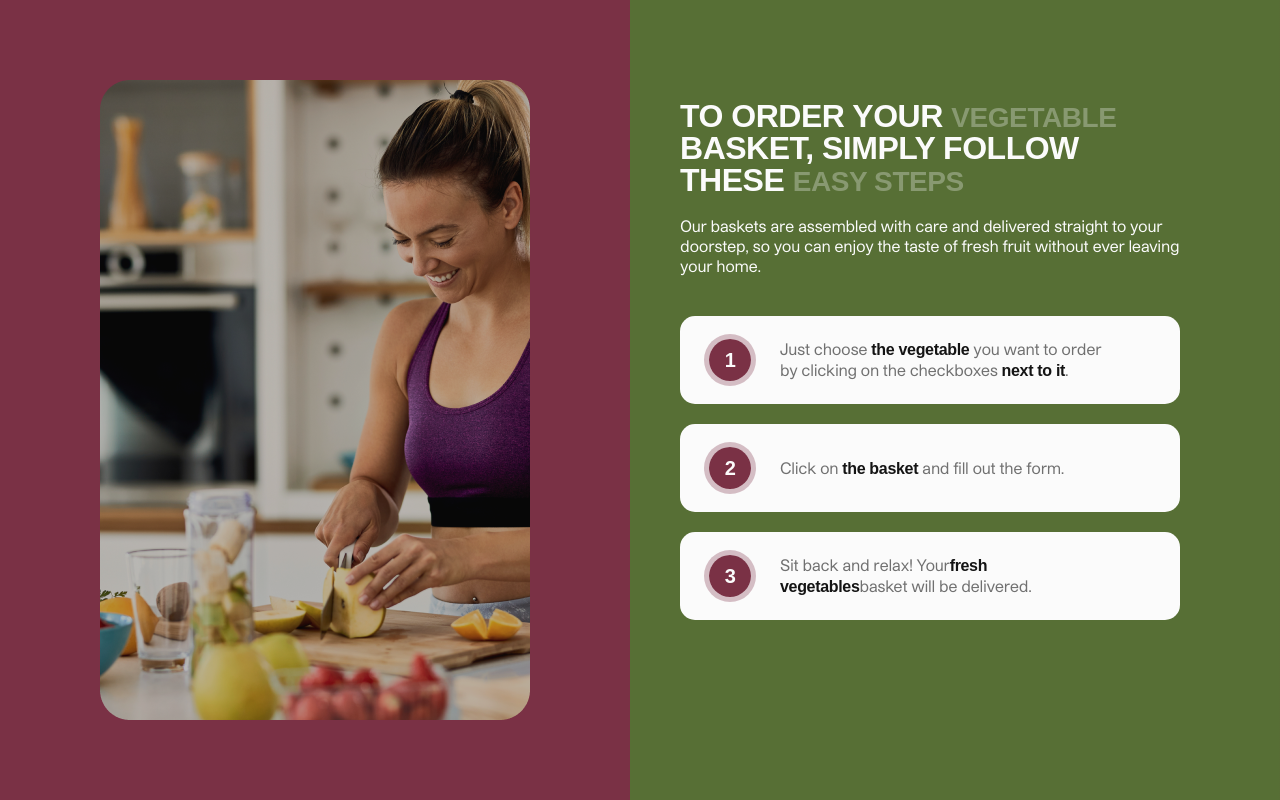
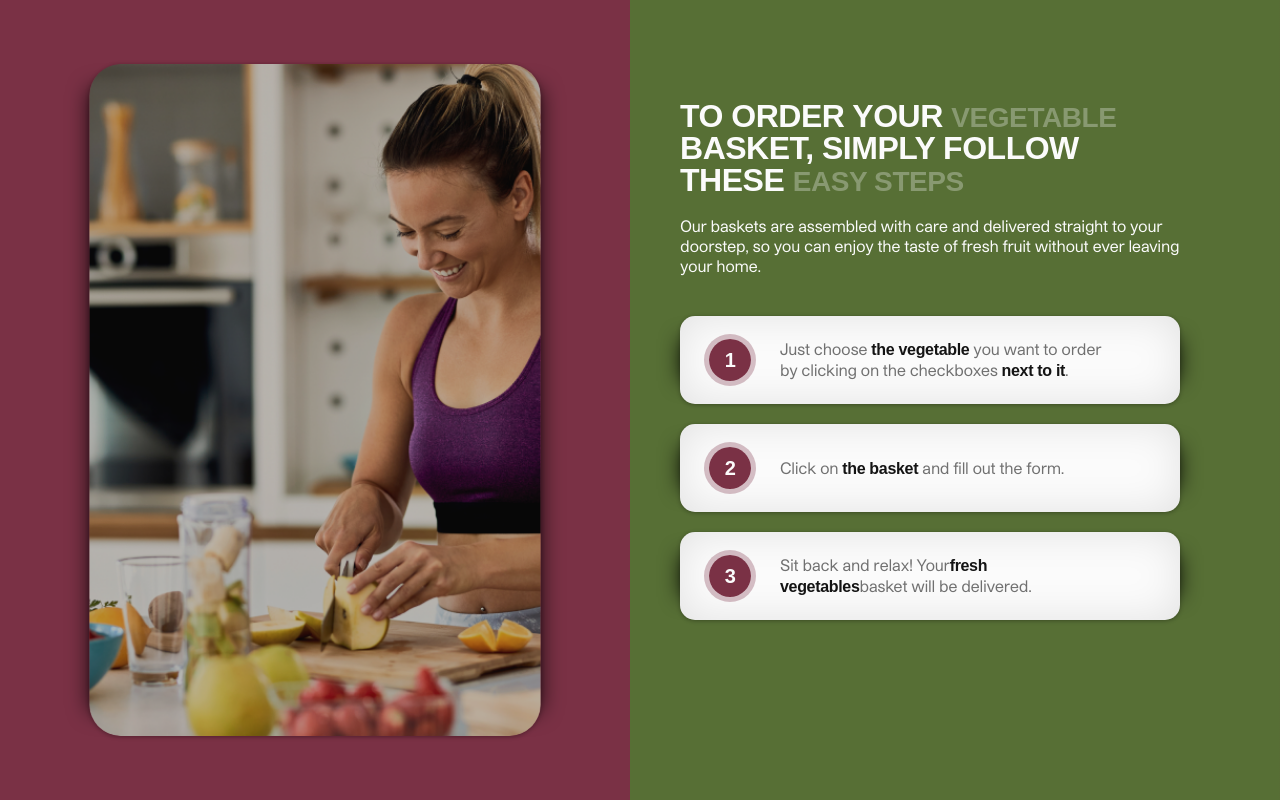
Before and after one commit to kostak94/pixel-pioneers-team-project, a website built with Vite: page src/index.html in a window 1280 px wide. In both pictures the pointer is over the picture 315 px from the left and 1200 px from the top of the page. Shown: the part 800-1600 px from the top of the page. Built offline with nearby package versions, Linux system fonts and the light colour scheme; files whose address does not match are found by name.

Commit message:
add-shadow-how-dobriansky

```diff
--- a/src/css/how.css
+++ b/src/css/how.css
@@ -38,6 +38,20 @@
   clip: rect(0 0 0 0);
   overflow: hidden;
 }
+.work-img {
+  border-radius: 30px;
+  transition: 250ms cubic-bezier(0.14, 0.04, 0.66, 0.99);
+  box-shadow: 0 1px 4px rgba(0, 0, 0, 0.3),
+    -23px 0 20px -23px rgba(0, 0, 0, 0.8), 23px 0 20px -23px rgba(0, 0, 0, 0.8),
+    0 0 40px rgba(0, 0, 0, 0.1) inset;
+}
+.work-img:hover,
+.work-img:focus {
+  -webkit-transform: scale(1.05);
+  -ms-transform: scale(1.05);
+  transform: scale(1.05);
+}
+
 .work-top-side {
   padding: 40px 0;
 }
@@ -159,6 +173,16 @@
   padding-left: 24px;
   padding-right: 27px;
   gap: 24px;
+  transition: 250ms cubic-bezier(0.14, 0.04, 0.66, 0.99);
+  box-shadow: 0 1px 4px rgba(0, 0, 0, 0.3),
+    -23px 0 20px -23px rgba(0, 0, 0, 0.8), 23px 0 20px -23px rgba(0, 0, 0, 0.8),
+    0 0 40px rgba(0, 0, 0, 0.1) inset;
+}
+.work-item:hover,
+.work-item:focus {
+  -webkit-transform: scale(1.05);
+  -ms-transform: scale(1.05);
+  transform: scale(1.05);
 }
 @media only screen and (min-width: 768px) {
   .work-item {
```
